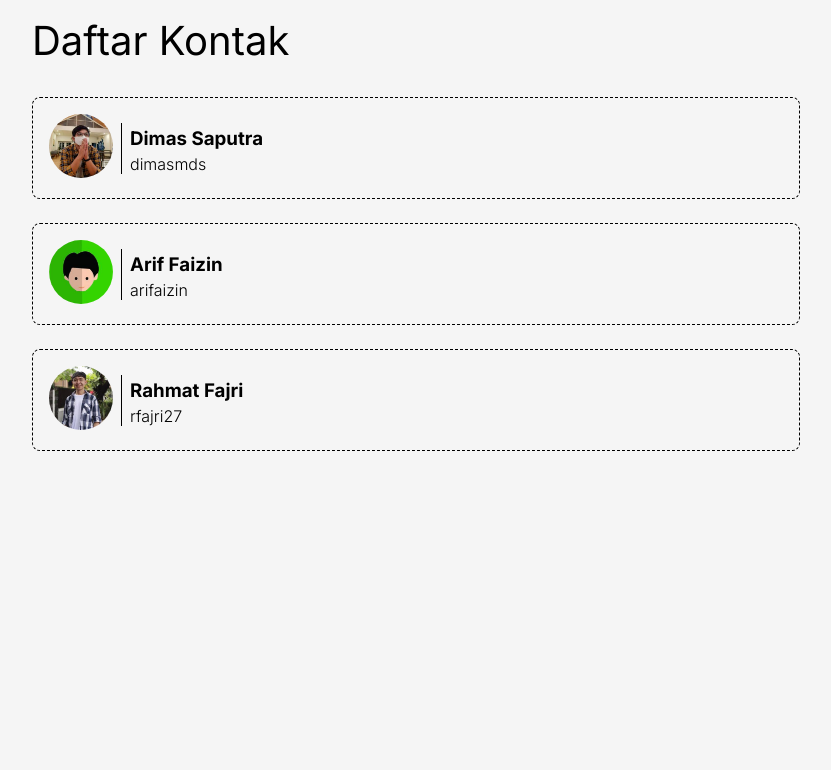
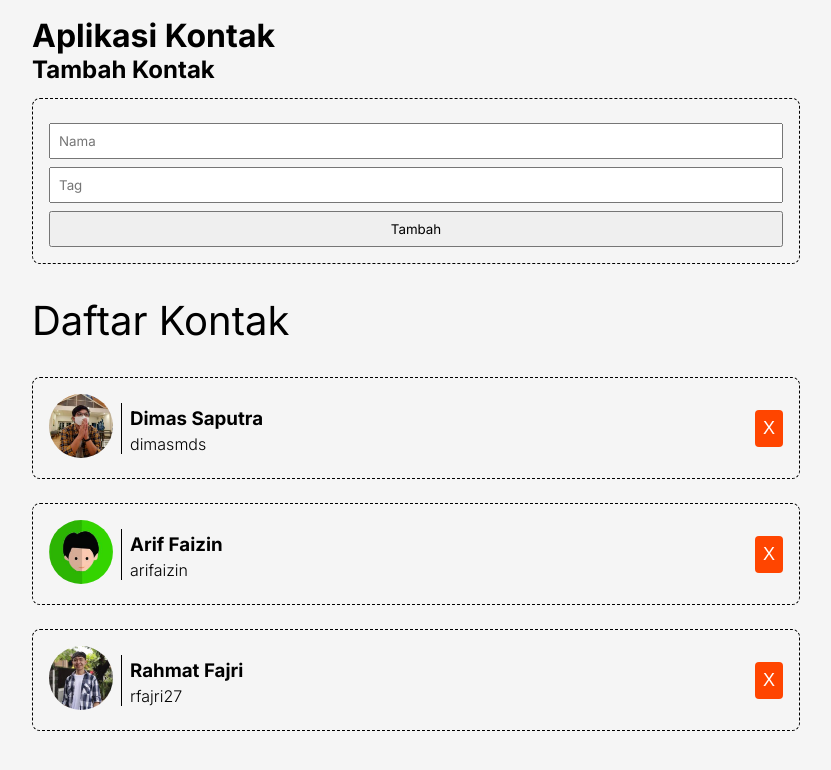
Before and after one commit to jufron/learn-react-js, a React (Vite) app: page / in a window 1280 px wide. Shown: the top 770 px of the page, without its empty margins (224-1055 px from the left). Built offline with nearby package versions, Linux system fonts and the light colour scheme.

Commit message:
create delete contactApp and create data contactApp

```diff
--- a/src/components/ContactApp.jsx
+++ b/src/components/ContactApp.jsx
@@ -1,16 +1,59 @@
+import React from "react";
+import style from './../styles/ContactApp.module.css';
 import ContactList from "./ContactList.jsx";
 import getData from '../utils/data';
-import style from './../styles/ContactApp.module.css';
+import ContactInput from "./ContactInput.jsx";
 
-const ContactApp = () => {
-    const contacts = getData();
 
-    return (
-        <div className={style.contactApp}>
-            <h1 className={style.title}>Daftar Kontak</h1>
-            <ContactList contacts={ contacts } />
-        </div>
-    );
-};
+class ContactApp extends React.Component {
+
+    constructor(props) {
+        super(props);
+        this.state = {
+            contacts: getData()
+        };
+
+        this.onDeleteHandler = this.onDeleteHandler.bind(this);
+        this.onAddContactHandler = this.onAddContactHandler.bind(this);
+    }
+
+    onDeleteHandler (id) {
+        const contacts = this.state.contacts.filter( contact => contact.id !== id);
+        this.setState({ contacts });
+    }
+
+    onAddContactHandler ({ name, tag }) {
+        this.setState( prevState => {
+            return {
+                contacts: [
+                    ...prevState.contacts,
+                    {
+                        id: +new Date(),
+                        name,
+                        tag,
+                        imageUrl: '/img/default.jpg',
+                    }
+                ]
+            };
+        })
+    }
+
+    render() {
+        const { contacts } = this.state;
+
+        return (
+            <div className={style.contactApp}>
+                <h1>Aplikasi Kontak</h1>
+                <h2>Tambah Kontak</h2>
+                <ContactInput addContact={ this.onAddContactHandler } />
+                <h1 className={style.title}>Daftar Kontak</h1>
+                <ContactList
+                    contacts={ contacts }
+                    onDelete={ this.onDeleteHandler }
+                />
+            </div>
+        );
+    }
+}
 
 export default ContactApp;
--- /dev/null
+++ b/src/components/ContactInput.jsx
@@ -0,0 +1,52 @@
+import React from "react";
+
+class ContactInput extends React.Component {
+    constructor(props) {
+        super(props);
+
+        this.state = {
+            name: '',
+            tag: ''
+        };
+        this.onNameChangeHandler = this.onNameChangeHandler.bind(this);
+        this.onTagChangeHandler = this.onTagChangeHandler.bind(this);
+        this.onButtonSubmitHandler = this.onButtonSubmitHandler.bind(this);
+    }
+
+    onNameChangeHandler (event) {
+        this.setState({ name: event.target.value });
+    }
+
+    onTagChangeHandler (event) {
+        this.setState({ tag: event.target.value });
+    }
+
+    onButtonSubmitHandler (event) {
+        event.preventDefault();
+        this.props.addContact(this.state);
+    }
+
+    render() {
+        const { name, tag } = this.state;
+        console.log(this.state);
+        return (
+            <form className="contact-input" onSubmit={ this.onButtonSubmitHandler }>
+                <input
+                    type="text"
+                    placeholder="Nama"
+                    value={ name }
+                    onChange={ this.onNameChangeHandler }
+                />
+                <input
+                    type="text"
+                    placeholder="Tag"
+                    value={ tag }
+                    onChange={ this.onTagChangeHandler }
+                />
+                <button type="submit">Tambah</button>
+            </form>
+        );
+    }
+}
+
+export default ContactInput;
--- a/src/components/ContactItem .jsx
+++ b/src/components/ContactItem .jsx
@@ -1,9 +1,10 @@
 import ContactItemBody from "./ContactItemBody ";
 import ContactItemImage from "./ContactItemImage";
 import style from './../styles/ContactItem.module.css';
+import DeleteButton from "./DeleteButton";
 
 
-const ContactItem = ({ imageUrl, name, tag }) => {
+const ContactItem = ({ imageUrl, name, tag, id ,onDelete }) => {
     return (
         <div className={style.contactItem}>
             <ContactItemImage
@@ -13,6 +14,7 @@ const ContactItem = ({ imageUrl, name, tag }) => {
                 name={name}
                 tag={tag}
             />
+            <DeleteButton id={id} onDeleteHandler={onDelete} />
         </div>
     );
 };
--- a/src/components/ContactList.jsx
+++ b/src/components/ContactList.jsx
@@ -1,11 +1,16 @@
 import ContactItem from "./ContactItem ";
 
-const ContactList = ({ contacts }) => {
+const ContactList = ({ contacts, onDelete }) => {
     return (
         <div className="contact-list">
             {contacts.map(contact => {
                 return (
-                    <ContactItem key={ contact.id } {...contact} />
+                    <ContactItem
+                        key={ contact.id }
+                        id={contact.id}
+                        onDelete={ onDelete }
+                        {...contact}
+                    />
                 );
             })}
         </div>
--- /dev/null
+++ b/src/components/DeleteButton.jsx
@@ -0,0 +1,14 @@
+import style from './../styles/deleteButton.module.css';
+
+
+const DeleteButton = ({ id, onDeleteHandler }) => {
+    return (
+        <button
+            className={style.contactItemDelete}
+            onClick={() => onDeleteHandler(id)}>
+            X
+        </button>
+    );
+};
+
+export default DeleteButton;
--- /dev/null
+++ b/src/styles/deleteButton.module.css
@@ -0,0 +1,9 @@
+.contactItemDelete {
+    padding: 8px;
+    font-size: 18px;
+    background-color: orangered;
+    color: white;
+    border: 0;
+    border-radius: 4px;
+    cursor: pointer;
+}
--- a/src/styles/style.css
+++ b/src/styles/style.css
@@ -4,15 +4,6 @@
 
 
 
-.contact-item-delete {
-    padding: 8px;
-    font-size: 18px;
-    background-color: orangered;
-    color: white;
-    border: 0;
-    border-radius: 4px;
-    cursor: pointer;
-}
 
 .contact-input {
     border: 1px dashed black;
```
